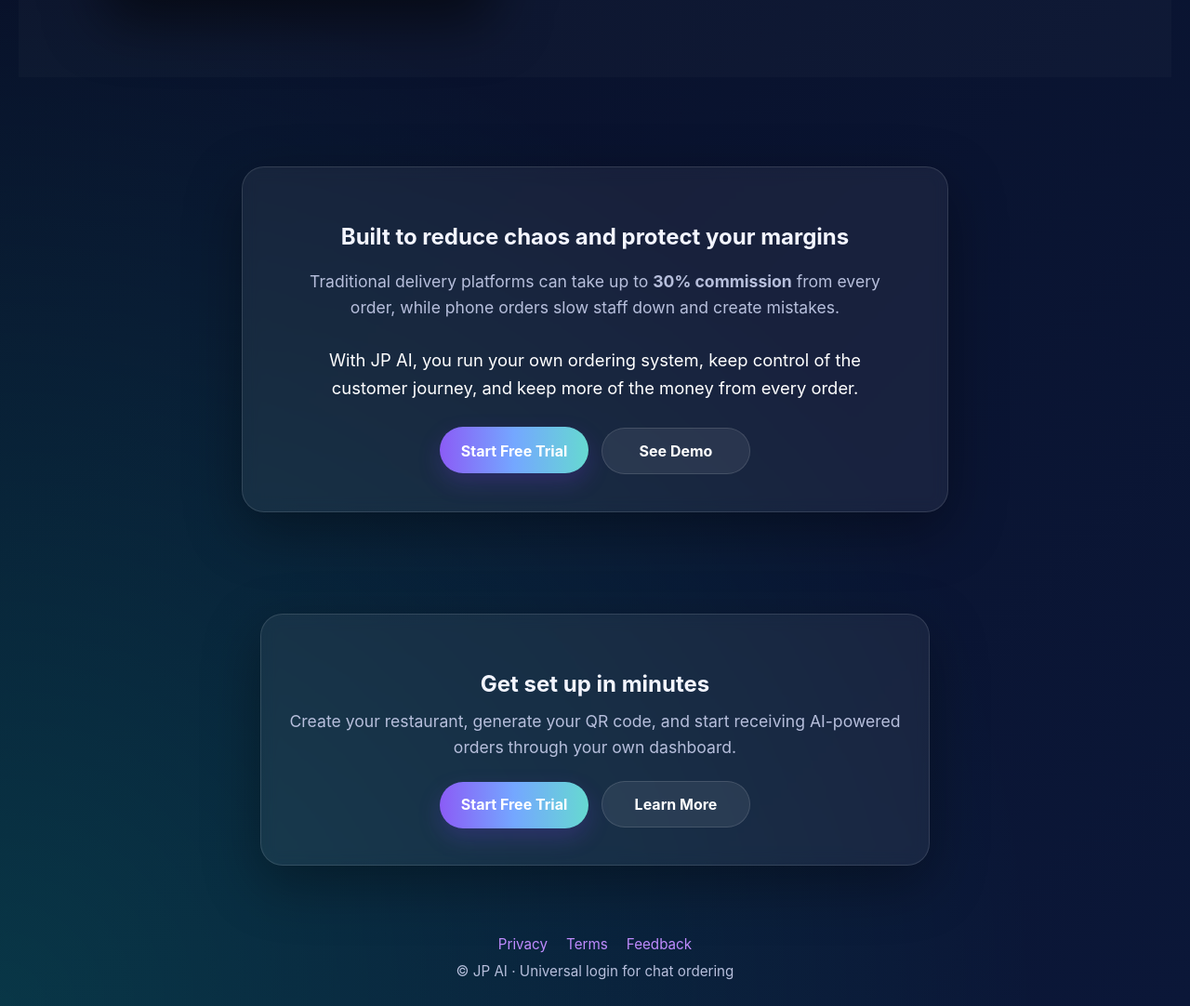
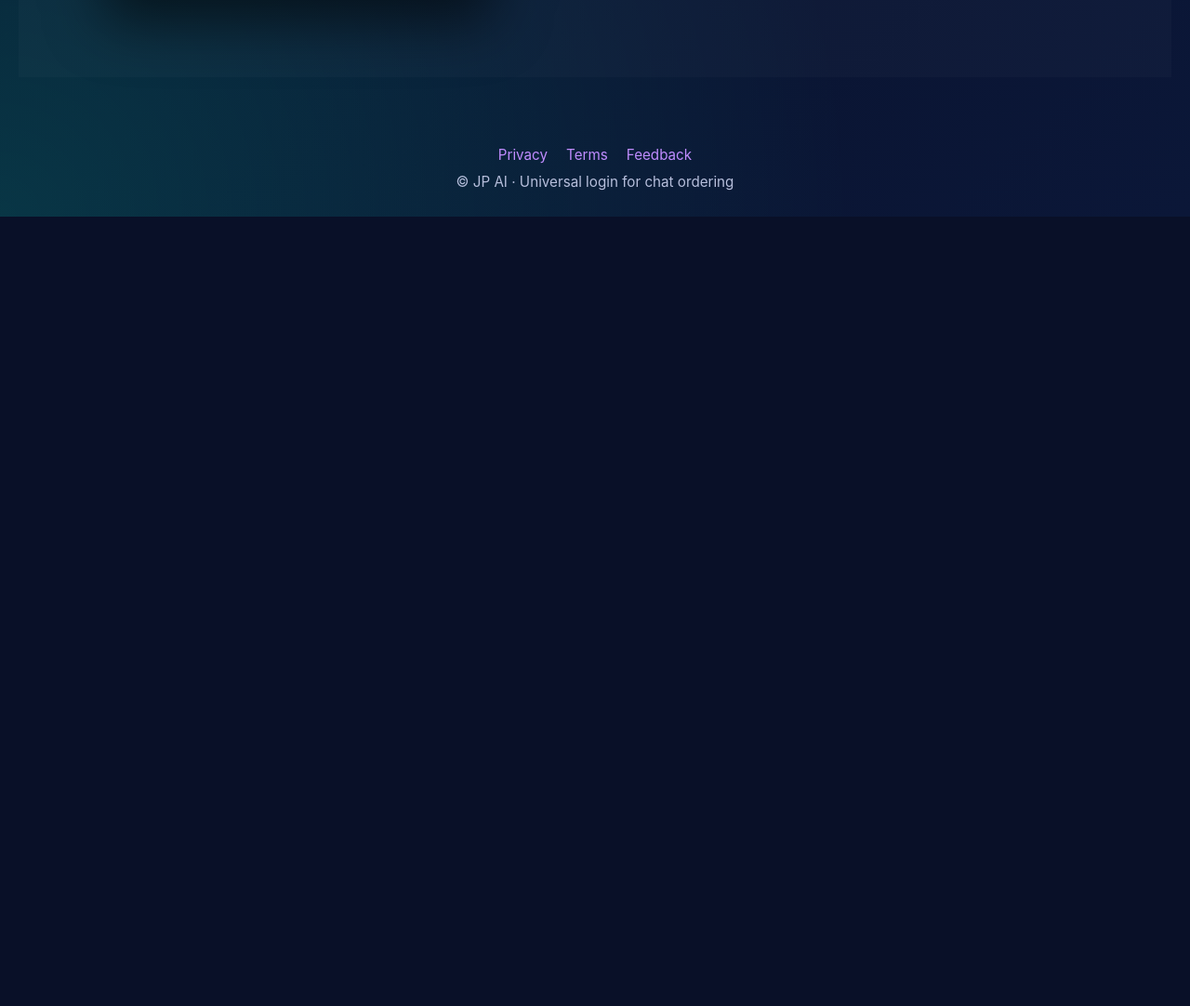
Before and after one commit to Jpbuglerlamb/OrderChat, a FastAPI app: page / in a window 1280 px wide. Shown: the part 3213-4295 px from the top of the page at 93% size. After the commit the page ends 3446 px from the top, so only its background shows below. Run offline with FastAPI, Linux system fonts and the light colour scheme; parts of the project's set-up code (start-up, migrations or seed data) failed here and were passed over.

Commit message:
Homepage

```diff
--- a/app/main.py
+++ b/app/main.py
@@ -24,6 +24,8 @@ from app.routes.web_platform import router as web_platform_router
 from app.routes.cart_api import router as cart_router
 from app.routes.command_router import router as command_router
 from app.routes.web_customer import router as web_customer_router
+from app.routes.stripe import router as stripe_router
+
 
 
 def create_app() -> FastAPI:
@@ -46,6 +48,7 @@ def create_app() -> FastAPI:
     app.include_router(cart_router)
     app.include_router(command_router)
     app.include_router(web_customer_router)
+    app.include_router(stripe_router, prefix="/billing")
 
     # ---------- Health ----------
     @app.get("/health")
--- a/app/routes/web_platform.py
+++ b/app/routes/web_platform.py
@@ -1,3 +1,4 @@
+#app/routes/web_platform.py
 from pathlib import Path
 import os
 import re
--- a/frontend/templates/home.html
+++ b/frontend/templates/home.html
@@ -128,46 +128,6 @@
   </div>
 </section>
 
-
-<!-- BENEFITS -->
-<section class="pricing-section">
-  <div class="card pricing-card">
-
-    <h2>Built to reduce chaos and protect your margins</h2>
-
-    <p class="subtitle">
-      Traditional delivery platforms can take up to <strong>30% commission</strong> from every order, while phone orders slow staff down and create mistakes.
-    </p>
-
-    <p class="subtitle highlight">
-      With JP AI, you run your own ordering system, keep control of the customer journey, and keep more of the money from every order.
-    </p>
-
-    <div class="button-row">
-      <a href="/business/signup" class="btn btn-primary">Start Free Trial</a>
-      <a href="/customer" class="btn btn-secondary">See Demo</a>
-    </div>
-
-  </div>
-</section>
-
-
-<!-- FINAL CTA -->
-<section class="hero narrow">
-  <div class="card" style="text-align:center;">
-    <h2 style="margin-bottom:12px;">Get set up in minutes</h2>
-
-    <p class="subtitle" style="max-width:700px; margin:0 auto 20px;">
-      Create your restaurant, generate your QR code, and start receiving AI-powered orders through your own dashboard.
-    </p>
-
-    <div class="button-row" style="justify-content:center;">
-      <a href="/business/signup" class="btn btn-primary">Start Free Trial</a>
-      <a href="/business" class="btn btn-secondary">Learn More</a>
-    </div>
-  </div>
-</section>
-
 {% endif %}
 
 {% endblock %}
--- a/requirements.txt
+++ b/requirements.txt
@@ -17,3 +17,4 @@ python-multipart
 boto3
 pypdf
 psycopg2-binary
+stripe
```
Also changed, not shown: app/routes/stripe.py (added, +39 -0 lines), app/services/stripe_service.py (added, +29 -0 lines).
